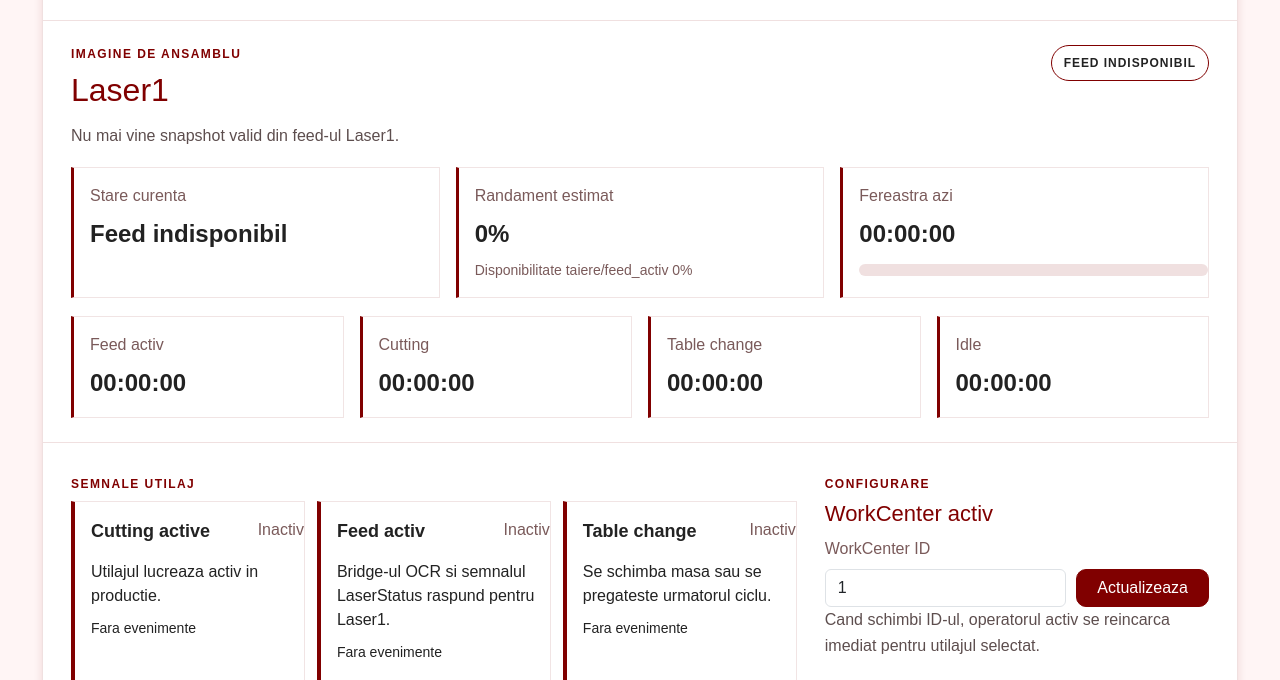
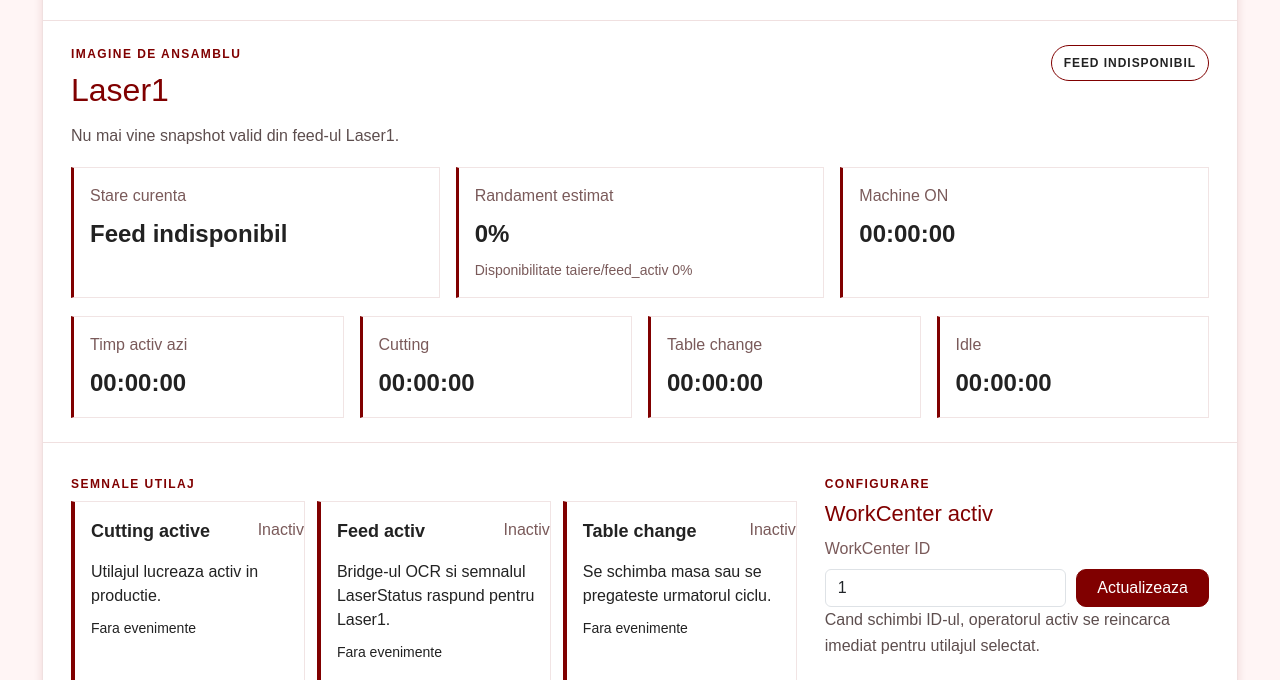
Before and after one commit to EDUARD2020204039/Laser-Trumatic-L3030, a Flask app: page / in a window 1280 px wide. Shown: the part 574-1254 px from the top of the page. Run offline with Flask 3, Linux system fonts and the light colour scheme; data comes from the database, SQL or seed files in the repository; data that the repository does not hold is empty; some libraries are stand-ins or nearby versions.

Commit message:
Show machine-on session and speed up selector

```diff
--- a/static/app.js
+++ b/static/app.js
@@ -34,7 +34,7 @@ const savedPeriodReportLabelMap = {
 };
 
 function getMachineOnMetricLabel(machineKey) {
-    return "Feed activ";
+    return "Timp activ azi";
 }
 
 function getAvailabilityPrefix(machineKey) {
@@ -230,10 +230,14 @@ function prepareSavedViewLoadingState() {
     document.getElementById("saved-record-list").innerHTML = `<p class="empty-state">Se incarca istoricul ${periodMeta.countLabel.toLowerCase()}...</p>`;
 }
 
+function renderMachineSelectorImmediate() {
+    renderMachineSelector(state.dashboard?.machines || window.appConfig.initialMachines || []);
+}
+
 function bindActions() {
     const machineSelector = document.getElementById("machine-selector");
     if (machineSelector) {
-        machineSelector.addEventListener("click", async (event) => {
+        machineSelector.addEventListener("click", (event) => {
             const button = event.target.closest("[data-machine-key], [data-view]");
             if (!button) {
                 return;
@@ -243,14 +247,19 @@ function bindActions() {
             const nextView = button.dataset.view || "dashboard";
 
             if (nextView === "saved") {
+                if (state.dashboardAbortController) {
+                    state.dashboardAbortController.abort();
+                }
                 if (state.currentView === "saved") {
-                    await loadSavedRecords();
+                    loadSavedRecords();
                     return;
                 }
 
                 state.currentView = "saved";
                 window.localStorage.setItem("currentView", state.currentView);
-                await loadSavedRecords();
+                renderMachineSelectorImmediate();
+                prepareSavedViewLoadingState();
+                loadSavedRecords();
                 return;
             }
 
@@ -258,15 +267,22 @@ function bindActions() {
                 return;
             }
 
+            if (state.savedAbortController) {
+                state.savedAbortController.abort();
+            }
             if (nextMachineKey === state.selectedMachineKey && state.currentView === "dashboard") {
-                await loadDashboard(nextMachineKey);
+                loadDashboard(nextMachineKey);
                 return;
             }
 
+            state.selectedMachineKey = nextMachineKey;
             state.currentView = "dashboard";
             window.localStorage.setItem("currentView", state.currentView);
+            window.localStorage.setItem("selectedMachineKey", nextMachineKey);
             state.workcenterFeedback = null;
-            await loadDashboard(nextMachineKey);
+            renderMachineSelectorImmediate();
+            syncSectionVisibility("dashboard");
+            loadDashboard(nextMachineKey);
         });
     }
 
@@ -754,6 +770,7 @@ function renderStats(stats) {
         cutting_seconds: Number(stats.cutting_seconds || 0),
         table_change_seconds: Number(stats.table_change_seconds || 0),
         idle_seconds: Number(stats.idle_seconds || 0),
+        machine_on_changed_at: state.dashboard?.current_signals?.machine_on?.changed_at || null,
         production_window_started_at: stats.production_window_started_at || null,
         randament_percent: Number(stats.randament_percent || 0),
         availability_percent: Number(stats.availability_percent || 0),
@@ -782,9 +799,9 @@ function computeDisplayedStats() {
     const cuttingSeconds = snapshot.cutting_seconds + (snapshot.signals.cutting_active ? elapsedSeconds : 0);
     const tableChangeSeconds = snapshot.table_change_seconds + (snapshot.signals.table_change ? elapsedSeconds : 0);
     const idleSeconds = snapshot.idle_seconds + (snapshot.signals.idle ? elapsedSeconds : 0);
-    const productionWindowSeconds = snapshot.production_window_started_at
-        ? Math.max(Math.floor((Date.now() - new Date(snapshot.production_window_started_at).getTime()) / 1000), 0)
-        : machineOnSeconds + idleSeconds + tableChangeSeconds;
+    const sessionWindowSeconds = snapshot.signals.machine_on && snapshot.machine_on_changed_at
+        ? Math.max(Math.floor((Date.now() - new Date(snapshot.machine_on_changed_at).getTime()) / 1000), 0)
+        : 0;
     const randamentPercent = machineOnSeconds > 0
         ? roundToOneDecimal((cuttingSeconds / machineOnSeconds) * 100)
         : 0;
@@ -795,7 +812,7 @@ function computeDisplayedStats() {
         cuttingSeconds,
         tableChangeSeconds,
         idleSeconds,
-        productionWindowSeconds,
+        sessionWindowSeconds,
         randamentPercent,
         availabilityLabel: `${availabilityPrefix} ${randamentPercent}%`,
         cuttingMetricLabel: snapshot.cutting_metric_label,
@@ -809,17 +826,17 @@ function updateStatsDisplay(displayedStats) {
     }
 
     document.getElementById("metric-label-machine-on").textContent = getMachineOnMetricLabel(state.lastStatsSnapshot?.machine_key);
+    document.getElementById("metric-window-label").textContent = "Machine ON";
     document.getElementById("metric-label-cutting").textContent = displayedStats.cuttingMetricLabel || "Cutting";
     document.getElementById("metric-label-table-change").textContent = displayedStats.tableChangeMetricLabel || "Table change";
     document.getElementById("metric-label-idle").textContent = "Idle";
     document.getElementById("metric-randament").textContent = `${displayedStats.randamentPercent}%`;
     document.getElementById("metric-availability").textContent = displayedStats.availabilityLabel;
-    document.getElementById("metric-window").textContent = formatSeconds(displayedStats.productionWindowSeconds);
+    document.getElementById("metric-window").textContent = formatSeconds(displayedStats.sessionWindowSeconds);
     document.getElementById("metric-machine-on").textContent = formatSeconds(displayedStats.machineOnSeconds);
     document.getElementById("metric-cutting").textContent = formatSeconds(displayedStats.cuttingSeconds);
     document.getElementById("metric-table-change").textContent = formatSeconds(displayedStats.tableChangeSeconds);
     document.getElementById("metric-idle").textContent = formatSeconds(displayedStats.idleSeconds);
-    document.getElementById("utilization-fill").style.width = `${Math.min(displayedStats.randamentPercent, 100)}%`;
 }
 
 function tickLiveStats() {
--- a/templates/index.html
+++ b/templates/index.html
@@ -70,11 +70,8 @@
                         <small id="metric-availability">Disponibilitate 0%</small>
                     </div>
                     <div class="line-item line-progress">
-                        <span>Fereastra azi</span>
+                        <span id="metric-window-label">Machine ON</span>
                         <strong id="metric-window">00:00:00</strong>
-                        <div class="utilization-bar">
-                            <span id="utilization-fill"></span>
-                        </div>
                     </div>
                 </div>
 
```
